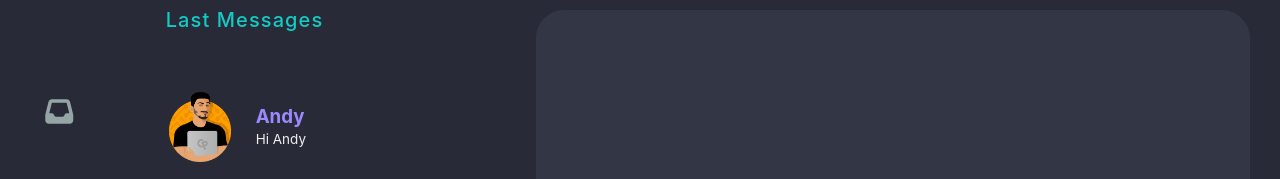
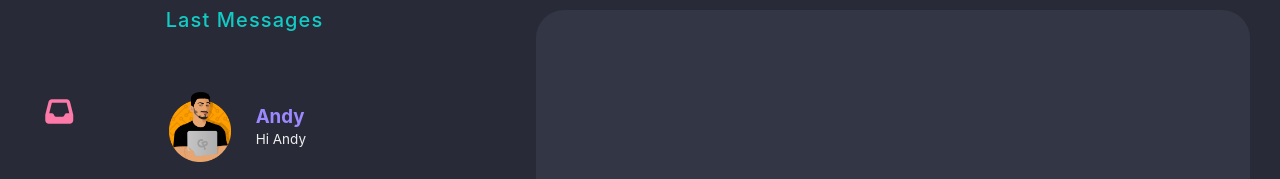
Before and after one commit to bocheng24/Chat-app, a React (Create React App) app: page / in a window 1280 px wide. Shown: the part 162-341 px from the top of the page. Built offline with nearby package versions, Linux system fonts and the light colour scheme.

Commit message:
make sidebar icon selectable

```diff
--- a/public/index.html
+++ b/public/index.html
@@ -24,7 +24,7 @@
       work correctly both with client-side routing and a non-root public URL.
       Learn how to configure a non-root public URL by running `npm run build`.
     -->
-    <title>React App</title>
+    <title>Chat App</title>
   </head>
   <body>
     <noscript>You need to enable JavaScript to run this app.</noscript>
--- a/src/components/Sidebar.js
+++ b/src/components/Sidebar.js
@@ -1,4 +1,4 @@
-import React from 'react'
+import React, { useState } from 'react'
 import styled from 'styled-components'
 
 import logo from '../assets/chat-logo.png'
@@ -66,6 +66,9 @@ const ProfileIcon = styled.div`
 `;
 
 function Sidebar() {
+
+    const [activeIcon, setActiveIcon] = useState('inbox');
+
     return (
         <Wrapper>
 
@@ -74,17 +77,17 @@ function Sidebar() {
             </LogoContainer>
 
             <SideIcons>
-                <SideIcon>
-                    <i className="fas fa-inbox"></i>
+                <SideIcon onClick={() => setActiveIcon('inbox')}>
+                    <i className="fas fa-inbox" style={ {color: activeIcon === 'inbox' && '#fd79a8'} }></i>
                 </SideIcon>
-                <SideIcon>
-                    <i className="fas fa-cog"></i>
+                <SideIcon onClick={() => setActiveIcon('cog')}>
+                    <i className="fas fa-cog" style={ {color: activeIcon === 'cog' && '#fd79a8'} }></i>
                 </SideIcon>
-                <SideIcon>
-                    <i className="fas fa-user-circle"></i>
+                <SideIcon onClick={() => setActiveIcon('user')}>
+                    <i className="fas fa-user-circle" style={ {color: activeIcon === 'user' && '#fd79a8'} }></i>
                 </SideIcon>
-                <SideIcon>
-                    <i className="fas fa-bolt"></i>
+                <SideIcon onClick={() => setActiveIcon('bolt')}>
+                    <i className="fas fa-bolt" style={ {color: activeIcon === 'bolt' && '#fd79a8'} }></i>
                 </SideIcon>
             </SideIcons>
             <ProfileIcon>
```
